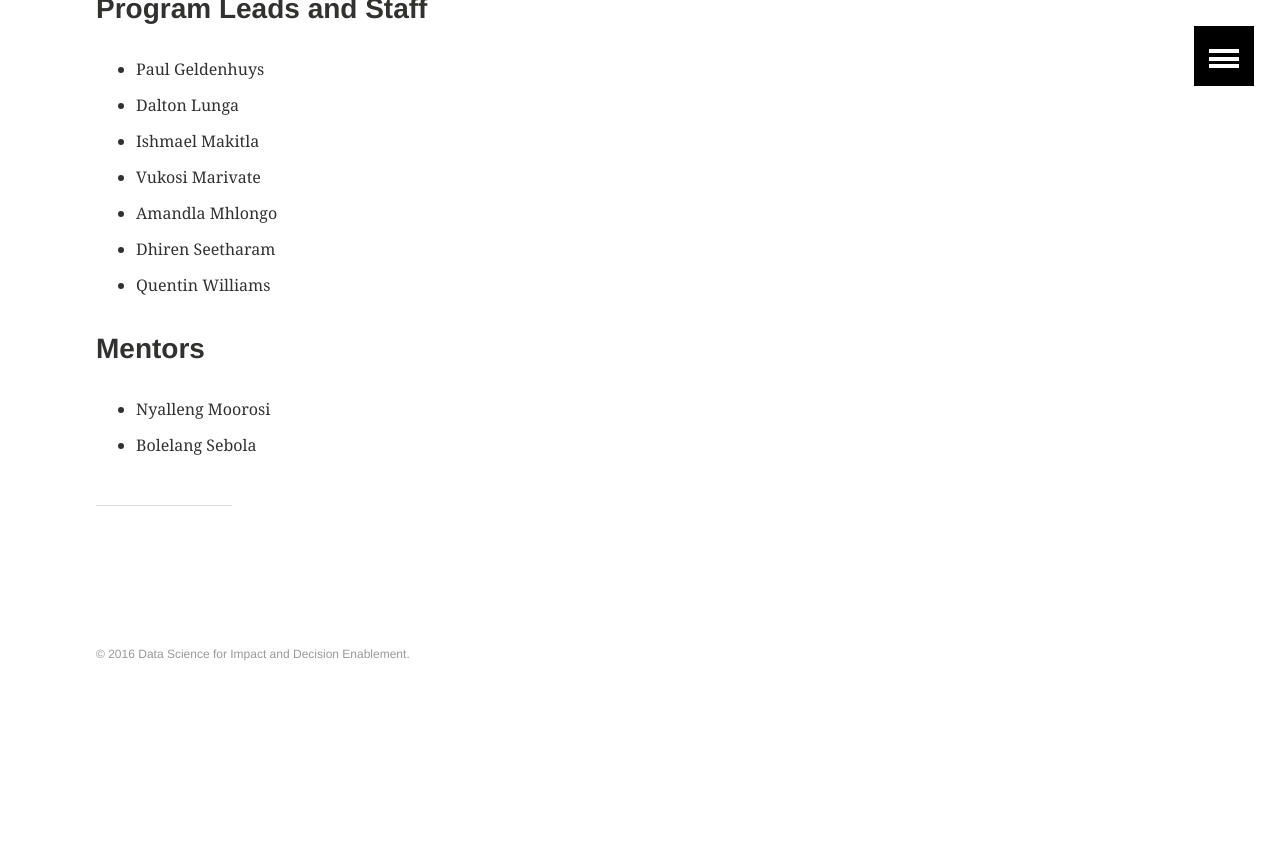
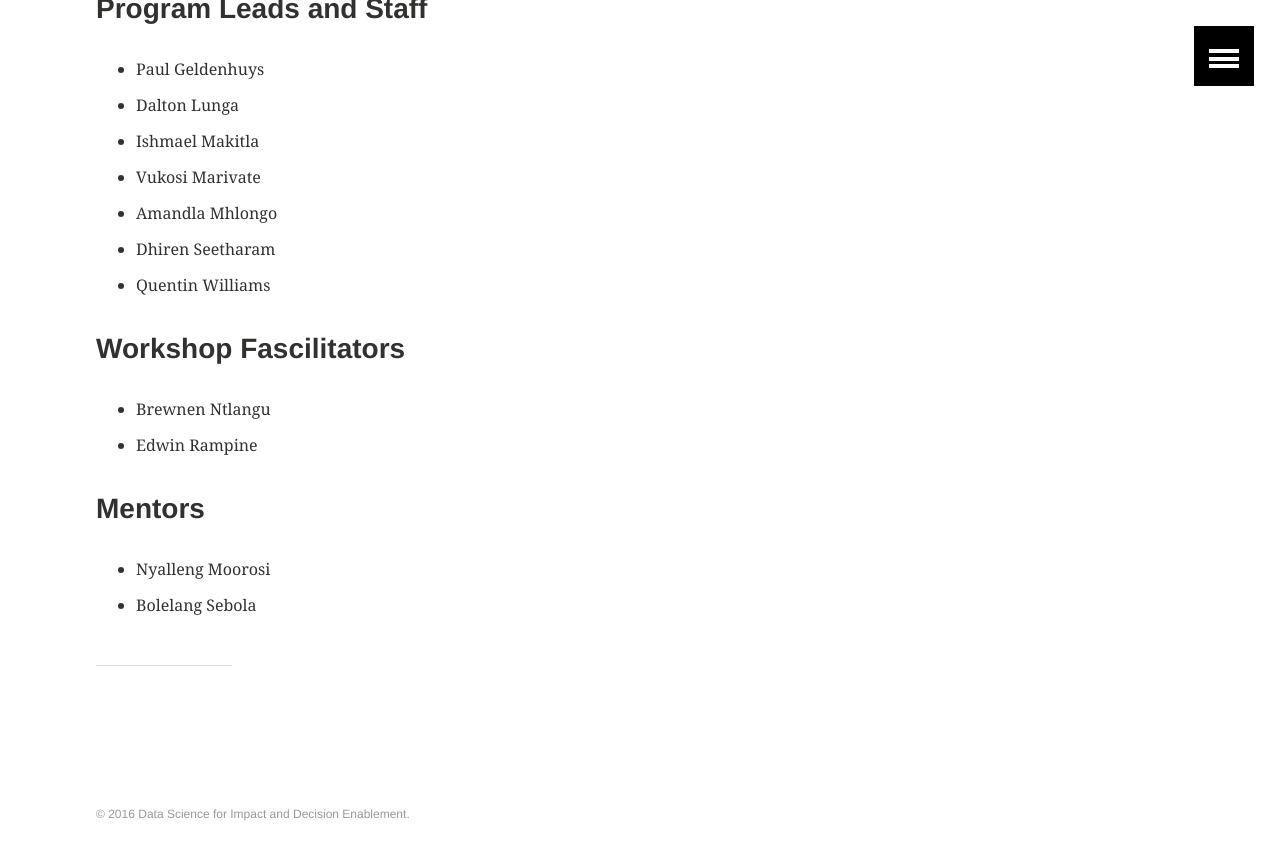
Before and after one commit to DSIDEWeb/dsideweb.github.io, a Jekyll site: the page built from people/2015-2016/index.md, in a window 1280 px wide and 900 px high, scrolled down 1533 px. Shown: the top 860 px of the window. Built offline with Jekyll 4.4.1, drawn with Linux system fonts in a browser that asks for light colours; before the commit the page ends 2273 px from its top, so only the background shows below that.

Commit message:
Updated more files

```diff
--- a/people/2015-2016/index.md
+++ b/people/2015-2016/index.md
@@ -53,6 +53,10 @@ ads: false
 * Dhiren Seetharam
 * Quentin Williams
 
+### Workshop Fascilitators
+* Brewnen Ntlangu
+* Edwin Rampine
+
 ### Mentors
 
 * Nyalleng Moorosi
```
Also changed, not shown: get-involved/index.md (+2 -2 lines), people/index.md (+1 -0 lines), images/dside4wide.jpg (added).
